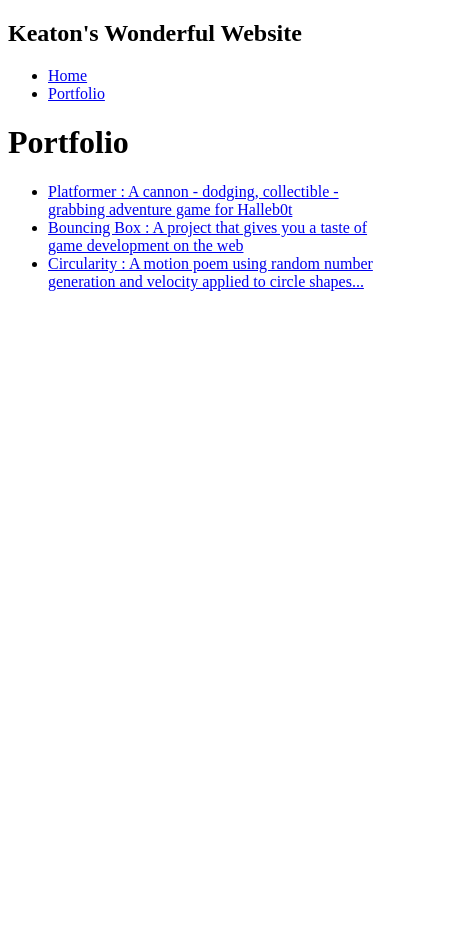
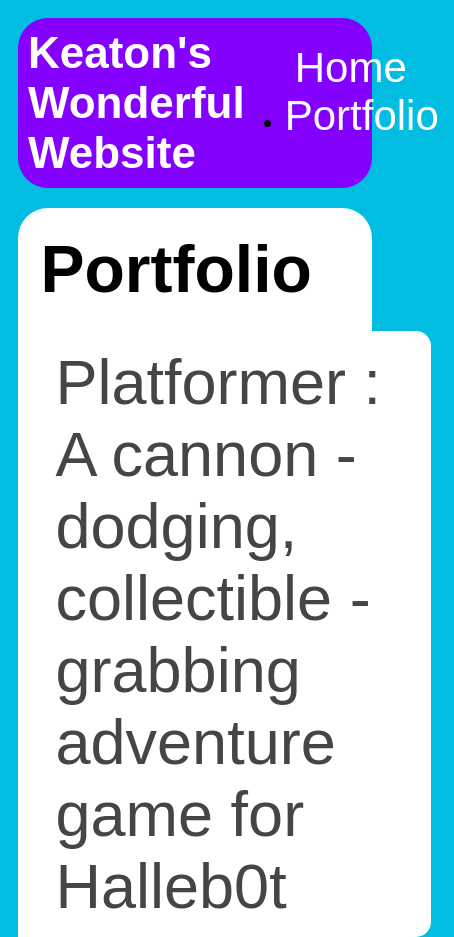
Before and after one commit to KeatonAWilson/KeatonAWilson, a plain HTML site: page portfolio.html in a window 390 px wide. Shown: the top 937 px of the page, 454 px wide, since content can reach past the window. Before the commit the page ends 844 px from the top, so only its background shows below. Drawn offline with Linux system fonts and the light colour scheme.

Commit message:
add portfolio.html file

```diff
--- a/portfolio.html
+++ b/portfolio.html
@@ -2,6 +2,7 @@
 <html>
     <head>
         <title> Keaton's Wonderful Website</title>
+        <link rel="stylesheet" href="style.css">
     </head>
 
     <body>
@@ -12,11 +13,12 @@
                     <li class="nav-li">
                     <a class="nav-a" href="index.html">Home</a>
                 </li>
-                    <li>
-                    <a class="nav-a" href="portfolio.html">Portfolio</a>
+                <li>
+                  <a class="nav-a" href="portfolio.html">Portfolio</a>
                 </li>
-                </ul>
-            </nav>
+            </ul>
+        </nav>
+    </div>
             <main>
                 <div class="content">
                     <h1>Portfolio</h1>
--- a/style.css
+++ b/style.css
@@ -1,18 +1,19 @@
 body {
-    background: rgb(255, 255, 255);
+    background: rgb(0, 189, 225);
     color: rgb(0, 0, 0);
     padding: 10px;
     font-family: arial;
 }
 #all-contents {
   max-width: 800px;
-    margin: auto;
+    margin-inline-start: 5in;
 }
 
 /* navigation menu */
 nav {
-    background: rgb(0, 0, 0);
+    background: rgb(132, 0, 255);
    margin: 0 auto;
+   margin-bottom: 20px;
     display: flex;
     padding: 10px;
     border-radius: 30px;
@@ -20,11 +21,11 @@ nav {
 h1 {
     display: flex;
     align-items: center;
-    color: rgb(250, 150, 0);
+    color: rgb(255, 255, 255);
     flex: 1;
     margin: 0;
     .theone[
-        border: 5px solid yellow;]
+        border: 5px solid yellow; ]
 }
 #nav-ul {
     list-style-image: none;
@@ -35,14 +36,14 @@ h1 {
 }
 a {
     text-decoration: none;
-    color: #fff;
+    color: #ffffff;
 }
 
 /* main container area beneath menu */
 main {
-    background: rgb(245, 238, 219);
+    background: rgb(255, 255, 255);
     display: flex;
-    border-radius: 30px;
+    border-radius: 20px;
 }
 .sidebar {
     margin-right: 25px;
@@ -64,3 +65,77 @@ main {
 h2, h3 {
     margin: 0px;
 }
+  /* portfolio styles */
+  .content h1 {
+    color: black;
+}
+
+#portfolio {
+    list-style-type: none;
+    padding-left: 0;
+}
+
+#portfolio li {
+    background: #fff;
+    padding: 10px;
+    border-radius: 10px;
+    margin-bottom: 10px;
+}
+
+#portfolio li:hover {
+    background: #eee;
+}
+
+#portfolio a {
+    text-decoration: none;
+    color: #454545;
+}
+  /* responsive web design */
+  @media screen and (min-width: 120px) and (max-width: 1080px) {
+    main {
+      height: 100ch;
+      zoom: 1.5;
+      display: grid;
+    }
+
+    h1 {
+      font-size: 44px;
+    }
+
+    h2 {
+      font-size: 42px;
+    }
+
+    h3 {
+      font-size: 36px;
+    }
+
+    #all-contents {
+      height: 100ch;
+      margin: none;
+    }
+
+    a {
+      font-size: 42px;
+    }
+
+    .sidebar {
+      margin-right: 0px;
+      justify-content: center;
+      align-items: center;
+    }
+
+    .sidebar-img {
+      width: 100%;
+    }
+
+    p,
+    li {
+      font-size: 24px;
+    }
+
+    .content {
+      align-content: center;
+      justify-content: center;
+    }
+}
```
Also changed, not shown: index.html (+3 -3 lines).
